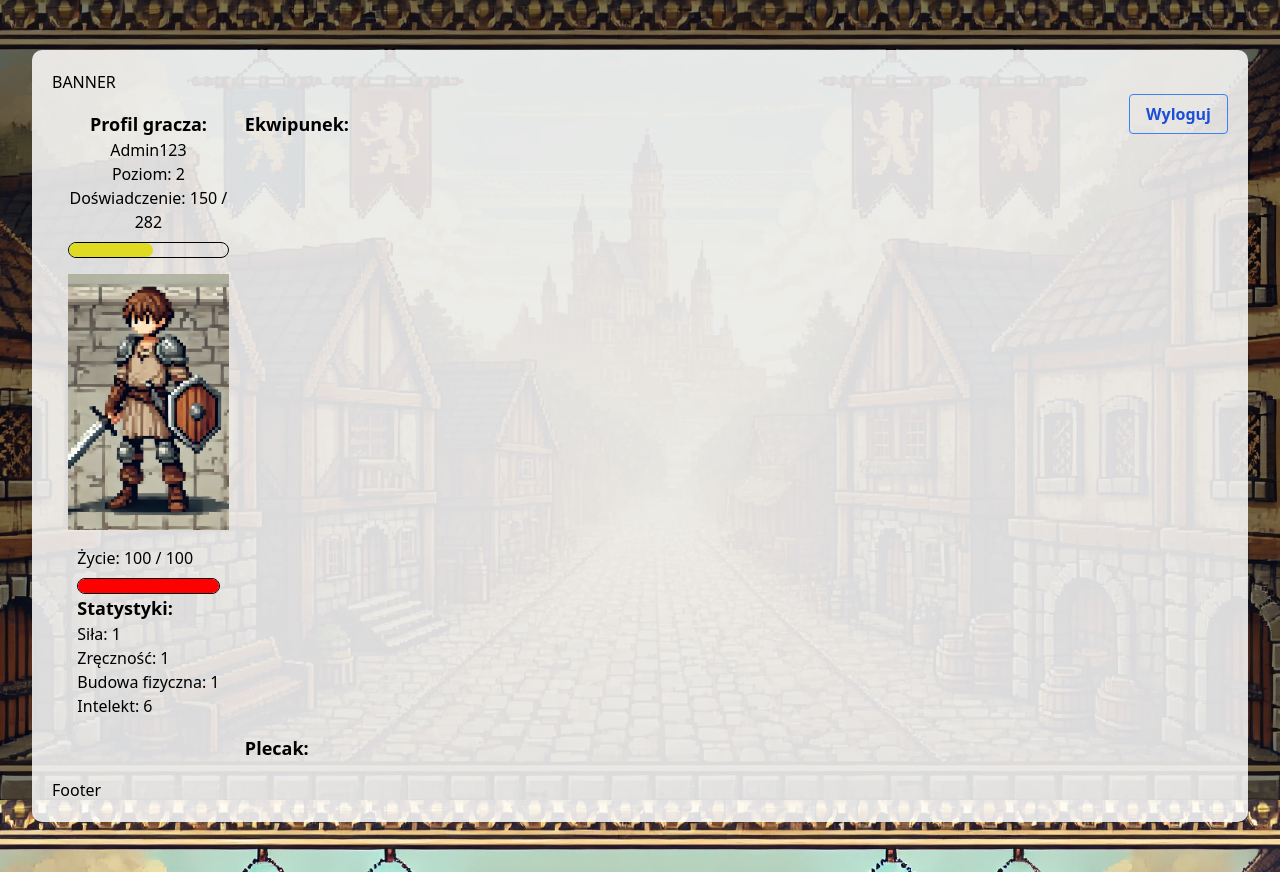
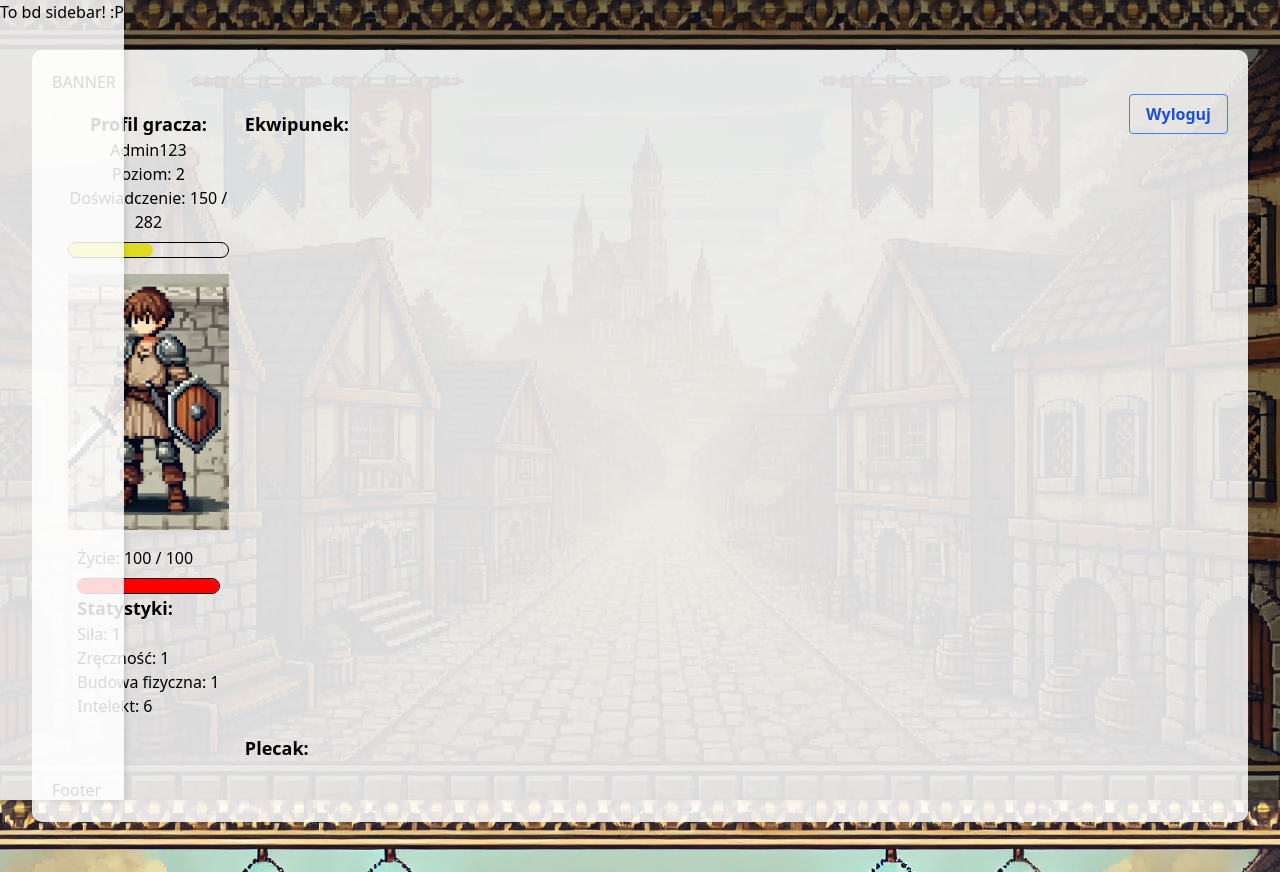
Before and after one commit to Exhil95/klon_gladiatusa, a Django app: page /user_profile/profil/ in a window 1280 px wide. Run offline with Django 5.2, Linux system fonts and the light colour scheme; a user stored in the database is signed in; data comes from the database, SQL or seed files in the repository; both versions use the stored data as it was after the commit; some libraries are stand-ins or nearby versions.

Commit message:
rozpoczęcie pracy nad sidebarem

```diff
--- a/klon/static/css/custom.css
+++ b/klon/static/css/custom.css
@@ -46,3 +46,9 @@
     height: 100%;
     border-radius: 9999px;
 }
+
+
+#sidebar {
+    background: rgba(255, 255, 255, 0.85);
+    box-shadow: 2px 0 5px rgba(0, 0, 0, 0.1);
+}
--- a/klon/templates/base.html
+++ b/klon/templates/base.html
@@ -17,9 +17,10 @@
   </head>
   <body>
     <div class="overlay"></div>
-    <div class="content">
+    <div class="content w-7/8 self-end">
       {% block banner_up %} {% endblock %}
       {% block navbar %} {% endblock %}
+      {% block sidebar %} {% endblock %}
       {% block content %} {% endblock %}
       {% block footer %} {% endblock %}
     </div>
--- a/klon/templates/baza_do_edycji.html
+++ b/klon/templates/baza_do_edycji.html
@@ -17,6 +17,10 @@
 {% include "navbar.html" %}
 {% endblock %}
 
+{% block sidebar %}
+{% include 'sidebar.html' %}
+{% endblock %}
+
 {% block content %}
 {% endblock %}
 {% block footer %}
--- /dev/null
+++ b/klon/templates/sidebar.html
@@ -0,0 +1,4 @@
+<aside id="sidebar" class="fixed top-0 left-0 z-40 w-1/7 h-screen" aria-label="Sidebar">
+    <!-- Zawartość sidebar -->
+    To bd sidebar! :P
+</aside>
--- a/klon/user_profile/templates/profil_gracza/profil.html
+++ b/klon/user_profile/templates/profil_gracza/profil.html
@@ -14,6 +14,10 @@
 
 {% block navbar %}
 {% include "navbar.html" %}
+{% endblock %}
+
+{% block sidebar %}
+{% include 'sidebar.html' %}
 {% endblock %}
 
 {% block content %}
```
Also changed, not shown: klon/db.sqlite3.
